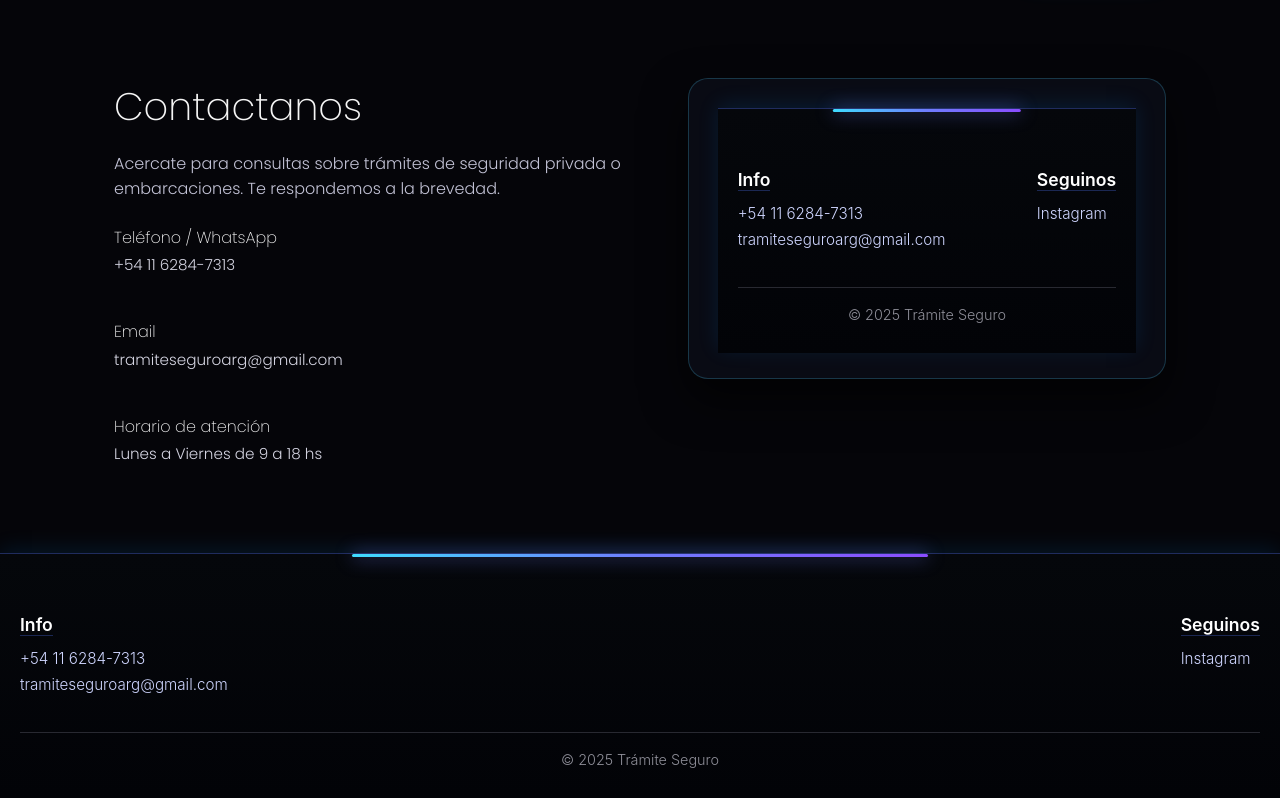
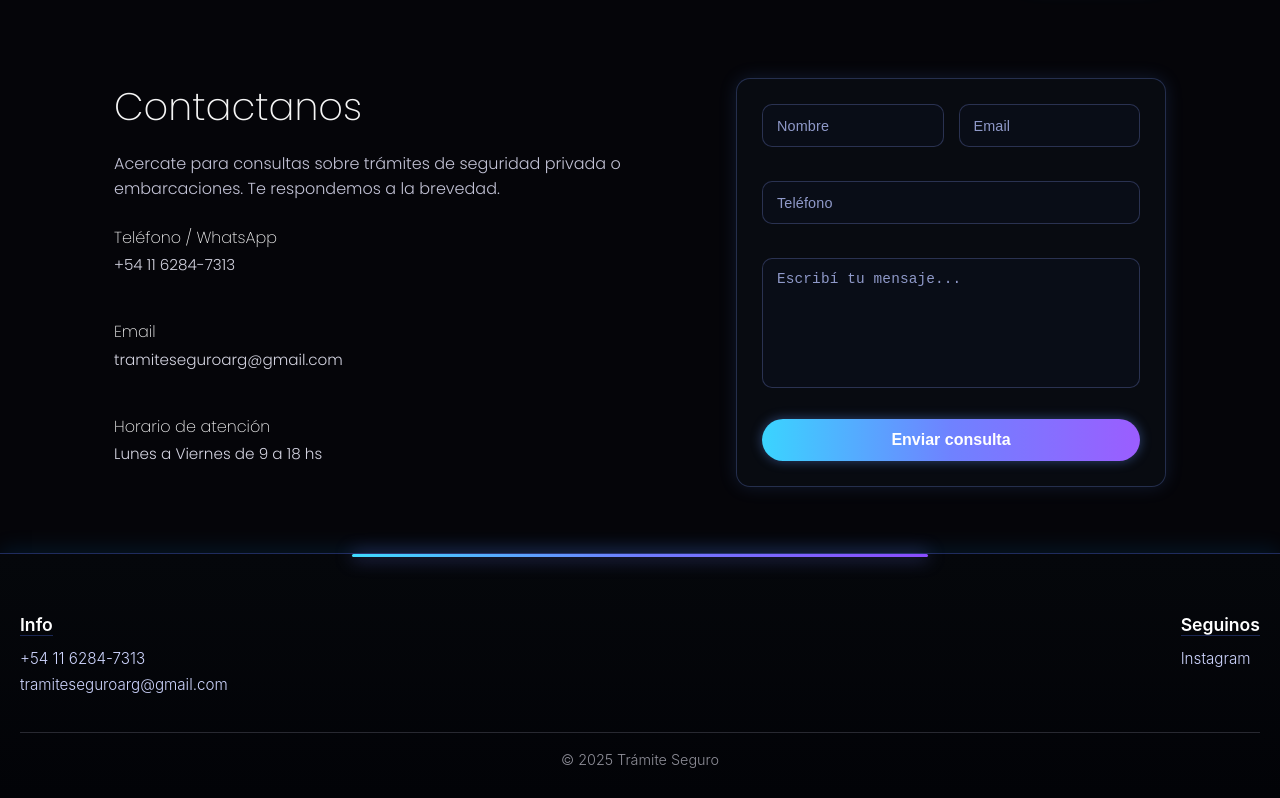
Before and after one commit to ReyMga/Tr-mites-seguro, a plain HTML site: page index.html in a window 1280 px wide. Both pictures are taken after a click on the link "Contacto". Shown: the part 73-871 px from the top of the page. Drawn offline with Linux system fonts and the light colour scheme.

Commit message:
final changes

```diff
--- a/index.html
+++ b/index.html
@@ -4,18 +4,19 @@
     <meta charset="UTF-8" />
     <meta name="viewport" content="width=device-width, initial-scale=1.0" />
     <title>Trámite Seguro | Gestoría profesional</title>
-  <link href="https://fonts.googleapis.com/css2?family=Poppins:wght@200;300;400&display=swap" rel="stylesheet">
+    <link
+      href="https://fonts.googleapis.com/css2?family=Poppins:wght@200;300;400&display=swap"
+      rel="stylesheet"
+    />
     <link rel="stylesheet" href="style.css" />
   </head>
   <body>
-
     <!-- HEADER -->
     <header class="header">
       <div class="container header-inner">
         <div class="logo-area">
-        <img src="./img/logo.png" alt="Logo de la empresa" class="logo">
+          <img src="./img/logo.png" alt="Logo de la empresa" class="logo" />
         </div>
-
 
         <!-- BOTÓN HAMBURGUESA -->
         <button class="nav-toggle" aria-label="Abrir menú">
@@ -26,14 +27,30 @@
 
         <!-- MENÚ -->
         <nav class="nav nav-links">
-        <a href="#" onclick="mostrarSeccion('inicio'); return false;">Inicio</a>
-        <a href="#" onclick="mostrarSeccion('nosotros'); return false;">Nosotros</a>
-        <a href="#" onclick="mostrarSeccion('seguridad-privada'); return false;">Seguridad Privada</a>
-        <a href="#" onclick="mostrarSeccion('embarcaciones'); return false;">Embarcaciones</a>
-        <a href="#" onclick="mostrarSeccion('contacto'); return false;">Contacto</a>
+          <a href="#" onclick="mostrarSeccion('inicio'); return false;"
+            >Inicio</a
+          >
+          <a href="#" onclick="mostrarSeccion('nosotros'); return false;"
+            >Nosotros</a
+          >
+          <a
+            href="#"
+            onclick="mostrarSeccion('seguridad-privada'); return false;"
+            >Seguridad Privada</a
+          >
+          <a href="#" onclick="mostrarSeccion('embarcaciones'); return false;"
+            >Embarcaciones</a
+          >
+          <a href="#" onclick="mostrarSeccion('contacto'); return false;"
+            >Contacto</a
+          >
         </nav>
 
-      <a href="#" class="btn btn-primary" onclick="mostrarSeccion('contacto'); return false;">
+        <a
+          href="#"
+          class="btn btn-primary"
+          onclick="mostrarSeccion('contacto'); return false;"
+        >
           Iniciar trámite
         </a>
       </div>
@@ -41,7 +58,6 @@
 
     <!-- CONTENIDO PRINCIPAL -->
     <main>
-
       <!-- INICIO -->
       <section id="inicio" class="hero page-section">
         <div class="hero-overlay"></div>
@@ -51,10 +67,18 @@
           <p>Trámites rápidos, legales y sin complicaciones.</p>
 
           <div class="hero-buttons">
-          <a href="#" class="btn btn-primary" onclick="mostrarSeccion('contacto'); return false;">
+            <a
+              href="#"
+              class="btn btn-primary"
+              onclick="mostrarSeccion('contacto'); return false;"
+            >
               Iniciar trámite
             </a>
-          <a href="https://walink.co/566c80" target="_blank" class="btn btn-outline">
+            <a
+              href="https://walink.co/566c80"
+              target="_blank"
+              class="btn btn-outline"
+            >
               Contactar por WhatsApp
             </a>
           </div>
@@ -67,31 +91,39 @@
           <h2>Trámite Seguro: Gestoría especializada</h2>
 
           <p>
-      Somos una gestoría dedicada a resolver trámites complejos de manera simple.
-      Ayudamos a empresas, vigiladores y propietarios de embarcaciones a obtener
-      licencias, permisos, habilitaciones y documentación legal sin errores ni
-      pérdidas de tiempo.
+            Somos una gestoría dedicada a resolver trámites complejos de manera
+            simple. Ayudamos a empresas, vigiladores y propietarios de
+            embarcaciones a obtener licencias, permisos, habilitaciones y
+            documentación legal sin errores ni pérdidas de tiempo.
           </p>
 
           <p>
-      Desde credenciales y CLU hasta matrículas náuticas e inspecciones, nos
-      encargamos de todo el proceso para brindarte tranquilidad y cumplimiento
-      total de normas.
+            Desde credenciales y CLU hasta matrículas náuticas e inspecciones,
+            nos encargamos de todo el proceso para brindarte tranquilidad y
+            cumplimiento total de normas.
           </p>
 
           <p>
-      Nuestro compromiso es ofrecerte un servicio profesional, claro y personalizado.
+            Nuestro compromiso es ofrecerte un servicio profesional, claro y
+            personalizado.
           </p>
 
-    <a href="#" onclick="mostrarSeccion('contacto'); return false;" class="btn btn-primary about-btn">
+          <a
+            href="#"
+            onclick="mostrarSeccion('contacto'); return false;"
+            class="btn btn-primary about-btn"
+          >
             Iniciar trámite
           </a>
         </div>
       </section>
 
       <!-- SEGURIDAD PRIVADA -->
-    <section id="seguridad-privada" class="section security-section page-section">
-      <div class="container ">
+      <section
+        id="seguridad-privada"
+        class="section security-section page-section"
+      >
+        <div class="container">
           <h2>Servicios para empresas de seguridad</h2>
           <p class="security-subtitle">
             Documentación completa para vigiladores, empresas y armamento.
@@ -100,66 +132,96 @@
           <div class="security-grid">
             <article class="security-card">
               <h3>Credenciales de vigiladores</h3>
-            <p>Tramitamos credenciales para vigiladores con y sin armas, según normativa vigente.</p>
+              <p>
+                Tramitamos credenciales para vigiladores con y sin armas, según
+                normativa vigente.
+              </p>
             </article>
 
             <article class="security-card">
               <h3>Armamento de empresas</h3>
-            <p>Gestión de documentación para armamento institucional y su correcta registración.</p>
+              <p>
+                Gestión de documentación para armamento institucional y su
+                correcta registración.
+              </p>
             </article>
 
             <article class="security-card">
               <h3>Portación y tenencia de armas</h3>
-            <p>Asesoría y trámites para obtener, renovar o regularizar portación y tenencia.</p>
+              <p>
+                Asesoría y trámites para obtener, renovar o regularizar
+                portación y tenencia.
+              </p>
             </article>
 
             <article class="security-card">
               <h3>CLU personal y colectivo</h3>
-            <p>Tramitamos CLU para personas físicas y empresas de seguridad privada.</p>
+              <p>
+                Tramitamos CLU para personas físicas y empresas de seguridad
+                privada.
+              </p>
             </article>
 
             <article class="security-card">
               <h3>Habilitación de empresas</h3>
-            <p>Gestoría para habilitaciones en CABA y Provincia, desde el alta hasta la renovación.</p>
+              <p>
+                Gestoría para habilitaciones en CABA y Provincia, desde el alta
+                hasta la renovación.
+              </p>
             </article>
 
             <article class="security-card">
               <h3>Habilitaciones Prefectura</h3>
-            <p>Trámites ante Prefectura para empresas que operan en zonas portuarias y áreas controladas.</p>
+              <p>
+                Trámites ante Prefectura para empresas que operan en zonas
+                portuarias y áreas controladas.
+              </p>
             </article>
           </div>
 
           <div class="security-cta">
-          <a href="#" class="btn btn-primary" onclick="mostrarSeccion('contacto'); return false;">
+            <a
+              href="#"
+              class="btn btn-primary"
+              onclick="mostrarSeccion('contacto'); return false;"
+            >
               Iniciar trámite de seguridad
             </a>
-          <a href="https://walink.co/566c80" target="_blank" class="btn btn-outline">
+            <a
+              href="https://walink.co/365bbf"
+              target="_blank"
+              class="btn btn-outline"
+            >
               Consultar por WhatsApp
             </a>
           </div>
-
         </div>
       </section>
 
       <!-- EMBARCACIONES -->
       <section id="embarcaciones" class="section nautica-section page-section">
         <div class="container">
-
           <h2>Gestoría Náutica y Trámites de Embarcaciones</h2>
           <p class="nautica-subtitle">
-          Trámites completos para propietarios y personal naval. Gestión legal rápida y sin complicaciones.
+            Trámites completos para propietarios y personal naval. Gestión legal
+            rápida y sin complicaciones.
           </p>
 
           <div class="nautica-grid">
-
             <article class="nautica-card">
               <h3>Permisos y Licencias Náuticas</h3>
-            <p>Gestión de licencias para navegación deportiva, recreativa y profesional.</p>
+              <p>
+                Gestión de licencias para navegación deportiva, recreativa y
+                profesional.
+              </p>
             </article>
 
             <article class="nautica-card">
               <h3>Registro de Matrícula Nacional</h3>
-            <p>Matriculación de embarcaciones nuevas y usadas, transferencias y renovaciones.</p>
+              <p>
+                Matriculación de embarcaciones nuevas y usadas, transferencias y
+                renovaciones.
+              </p>
             </article>
 
             <article class="nautica-card">
@@ -169,37 +231,47 @@
 
             <article class="nautica-card">
               <h3>Transferencias de Embarcaciones</h3>
-            <p>Trámites legales completos para compra, venta y cambio de propietario.</p>
+              <p>
+                Trámites legales completos para compra, venta y cambio de
+                propietario.
+              </p>
             </article>
 
             <article class="nautica-card">
               <h3>Alta, Baja y Cambio de Motores</h3>
-            <p>Gestión ante Prefectura y organismos náuticos según normativa vigente.</p>
+              <p>
+                Gestión ante Prefectura y organismos náuticos según normativa
+                vigente.
+              </p>
             </article>
-
           </div>
 
           <div class="nautica-cta">
-          <a href="#" class="btn btn-primary" onclick="mostrarSeccion('contacto'); return false;">
+            <a
+              href="#"
+              class="btn btn-primary"
+              onclick="mostrarSeccion('contacto'); return false;"
+            >
               Iniciar trámite náutico
             </a>
-          <a href="https://walink.co/566c80" target="_blank" class="btn btn-outline">
+            <a
+              href="https://walink.co/129ae0"
+              target="_blank"
+              class="btn btn-outline"
+            >
               Consultar por WhatsApp
             </a>
           </div>
-
         </div>
       </section>
 
-    <!-- CONTACTO (SECCIÓN PRINCIPAL) -->
       <section id="contacto" class="section contact-section page-section">
         <div class="container contact-wrapper">
-
           <div class="contact-text">
             <h2>Contactanos</h2>
             <p>
-            Acercate para consultas sobre trámites de seguridad privada o embarcaciones.
-            Te respondemos a la brevedad.
+              Acercate para consultas sobre trámites de seguridad privada o
+              embarcaciones. Te respondemos a la brevedad.
             </p>
 
             <div class="contact-info">
@@ -218,31 +290,47 @@
             </div>
           </div>
 
-        <!-- COLUMNA DERECHA: FORMULARIO -->
-        <div class="contact-form-card">
-        <footer class="footer-modern">
-        <div class="footer-wrapper">
+          <!-- FORMULARIO -->
+          <form
+            action="https://formsubmit.co/tramiteseguroarg@gmail.com"
+            method="POST"
+            class="contact-form"
+          >
+            <!-- Config FormSubmit -->
+            <input type="hidden" name="_captcha" value="false" />
+            <input
+              type="hidden"
+              name="_next"
+              value="https://tusitio.com/#contacto"
+            />
+            <input
+              type="hidden"
+              name="_subject"
+              value="Nueva consulta desde la web Tramite Seguro"
+            />
+            <input
+              type="hidden"
+              name="_autoresponse"
+              value="¡Gracias por contactarte con Trámite Seguro! Recibimos tu consulta y te vamos a responder a la brevedad."
+            />
 
-            <div class="footer-column">
-            <h3>Info</h3>
-            <p><a href="tel:+541162847313">+54 11 6284-7313</a></p>
-            <p><a href="mailto:tramiteseguroarg@gmail.com">tramiteseguroarg@gmail.com</a></p>
+            <div class="form-row">
+              <input type="text" name="nombre" placeholder="Nombre" required />
+              <input type="email" name="email" placeholder="Email" required />
             </div>
 
-            <div class="footer-column">
-            <h3>Seguinos</h3>
-            <p><a href="https://www.instagram.com/tramiteseguroarg/" target="_blank">Instagram</a></p>
+            <div class="form-row">
+              <input type="text" name="telefono" placeholder="Teléfono" />
             </div>
 
-        </div>
+            <textarea
+              name="mensaje"
+              placeholder="Escribí tu mensaje..."
+              required
+            ></textarea>
 
-        <div class="footer-bottom">
-            <p>© 2025 Trámite Seguro</p>
-        </div>
-        </footer>
-
-        </div>
-
+            <button type="submit" class="btn-submit">Enviar consulta</button>
+          </form>
         </div>
       </section>
 
@@ -261,31 +349,45 @@
         <div class="container cta-inner">
           <div>
             <h2>Gestioná tus trámites con confianza</h2>
-          <p>Dejá tus gestiones en manos profesionales y evitá errores, demoras y rechazos.</p>
+            <p>
+              Dejá tus gestiones en manos profesionales y evitá errores, demoras
+              y rechazos.
+            </p>
           </div>
-        <a href="#" class="btn btn-primary" onclick="mostrarSeccion('contacto'); return false;">
+          <a
+            href="#"
+            class="btn btn-primary"
+            onclick="mostrarSeccion('contacto'); return false;"
+          >
             Iniciar trámite
           </a>
         </div>
       </section>
-
     </main>
 
     <!-- CONTACTO / FOOTER -->
     <footer class="footer-modern">
       <div class="footer-wrapper">
-
         <div class="footer-column">
           <h3>Info</h3>
           <p><a href="tel:+541162847313">+54 11 6284-7313</a></p>
-      <p><a href="mailto:tramiteseguroarg@gmail.com">tramiteseguroarg@gmail.com</a></p>
+          <p>
+            <a href="mailto:tramiteseguroarg@gmail.com"
+              >tramiteseguroarg@gmail.com</a
+            >
+          </p>
         </div>
 
         <div class="footer-column">
           <h3>Seguinos</h3>
-      <p><a href="https://www.instagram.com/tramiteseguroarg/" target="_blank">Instagram</a></p>
+          <p>
+            <a
+              href="https://www.instagram.com/tramiteseguroarg/"
+              target="_blank"
+              >Instagram</a
+            >
+          </p>
         </div>
-
       </div>
 
       <div class="footer-bottom">
--- a/style.css
+++ b/style.css
@@ -910,3 +910,152 @@ p, a, li, span {
     white-space: nowrap; /* evita que "Trámite Seguro" o textos largos se corten en dos líneas */
   }
 }
+/* CONTENEDOR GENERAL */
+.contact-wrapper {
+  display: flex;
+  justify-content: space-between;
+  align-items: flex-start;
+  flex-wrap: wrap;
+  gap: 40px;
+}
+
+/* FORMULARIO */
+.contact-form {
+  background: rgba(15, 20, 30, 0.45);
+  padding: 25px;
+  border-radius: 14px;
+  width: 100%;
+  max-width: 420px;
+  backdrop-filter: blur(8px);
+  border: 1px solid rgba(120, 150, 255, 0.25);
+  box-shadow: 0 0 18px rgba(90, 150, 255, 0.15);
+}
+
+/* FILAS */
+.form-row {
+  display: flex;
+  gap: 15px;
+  margin-bottom: 18px;
+}
+
+.contact-form input,
+.contact-form textarea {
+  width: 100%;
+  padding: 12px 14px;
+  border-radius: 10px;
+  border: 1px solid rgba(140, 160, 255, 0.25);
+  background: rgba(10, 15, 25, 0.9);
+  color: #e7eaff;
+  font-size: 0.95rem;
+  outline: none;
+  transition: all 0.25s ease;
+}
+
+.contact-form input:focus,
+.contact-form textarea:focus {
+  border-color: #6ea8ff;
+  box-shadow: 0 0 6px rgba(110, 168, 255, 0.6);
+}
+
+/* PLACEHOLDER moderno */
+.contact-form input::placeholder,
+.contact-form textarea::placeholder {
+  color: #8f99c9;
+  font-size: 0.9rem;
+  letter-spacing: 0.01em;
+}
+
+/* TEXTAREA */
+.contact-form textarea {
+  resize: none;
+  height: 130px;
+  margin-bottom: 15px;
+}
+
+/* BOTÓN */
+.btn-submit {
+  width: 100%;
+  padding: 12px 18px;
+  font-size: 1rem;
+  font-weight: 600;
+  border-radius: 25px;
+  border: none;
+  cursor: pointer;
+  color: #fff;
+  background: linear-gradient(90deg, #3ad4ff, #6f82ff, #9b5dff);
+  box-shadow: 0 0 12px rgba(100, 150, 255, 0.4);
+  transition: 0.25s ease;
+}
+
+.btn-submit:hover {
+  box-shadow: 0 0 18px rgba(130, 170, 255, 0.7);
+  transform: scale(1.03);
+}
+
+
+/* BOTÓN */
+.btn-submit {
+  width: 100%;
+  padding: 12px 18px;
+  font-size: 1rem;
+  font-weight: 600;
+  border-radius: 25px;
+  border: none;
+  cursor: pointer;
+  color: #fff;
+  background: linear-gradient(90deg, #3ad4ff, #6f82ff, #9b5dff);
+  box-shadow: 0 0 12px rgba(100, 150, 255, 0.4);
+  transition: 0.25s ease;
+}
+
+.btn-submit:hover {
+  box-shadow: 0 0 18px rgba(130, 170, 255, 0.7);
+  transform: scale(1.03);
+}
+/* CONTENEDOR GENERAL CONTACTO */
+.contact-wrapper {
+  display: flex;
+  justify-content: space-between;
+  align-items: flex-start;
+  gap: 40px;
+}
+
+/* COLUMNA DE TEXTO */
+.contact-text {
+  flex: 1;
+  min-width: 280px;
+}
+
+/* FORMULARIO (columna derecha) */
+.contact-form {
+  flex: 1;
+  max-width: 430px;
+  background: rgba(15, 20, 30, 0.45);
+  padding: 25px;
+  border-radius: 14px;
+  backdrop-filter: blur(8px);
+  border: 1px solid rgba(120, 150, 255, 0.25);
+  box-shadow: 0 0 18px rgba(90, 150, 255, 0.15);
+}
+
+/* FILAS DEL FORMULARIO */
+.form-row {
+  display: flex;
+  gap: 15px;
+  margin-bottom: 18px;
+}
+
+/* 📱 MOBILE: SE APILA TODO UNO DEBAJO DEL OTRO */
+@media (max-width: 768px) {
+  .contact-wrapper {
+    flex-direction: column;
+  }
+
+  .contact-form {
+    max-width: 100%;
+  }
+
+  .form-row {
+    flex-direction: column;
+  }
+}
```
Lines whose indentation alone changed are shown as unchanged.
